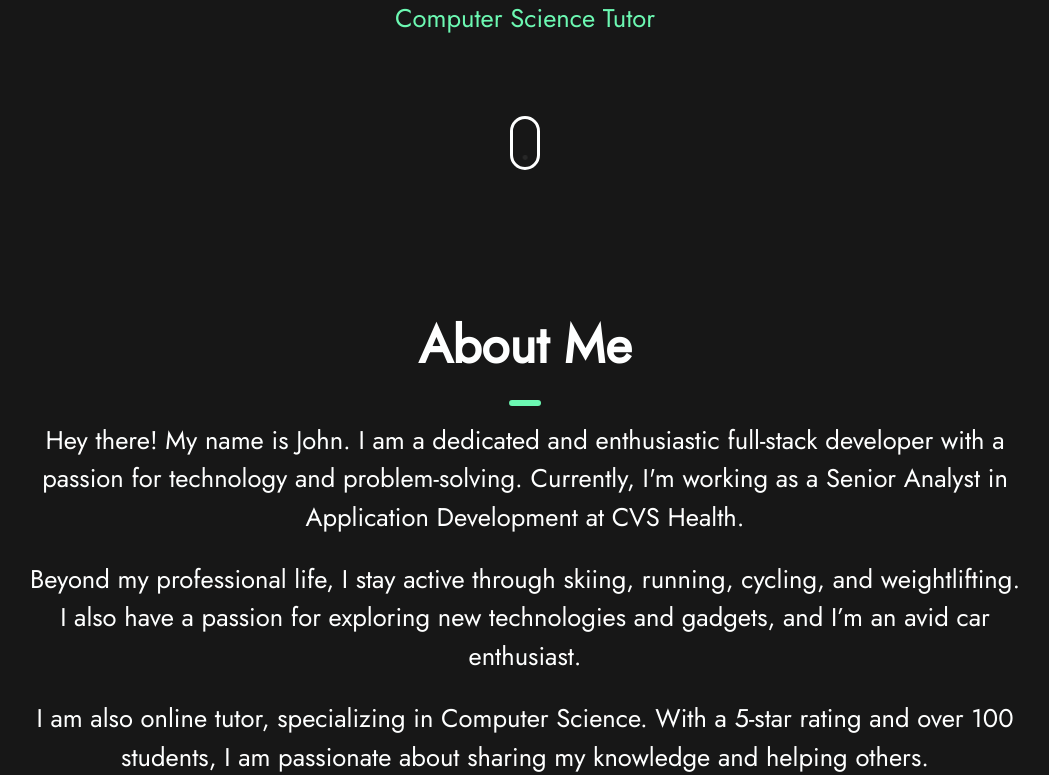
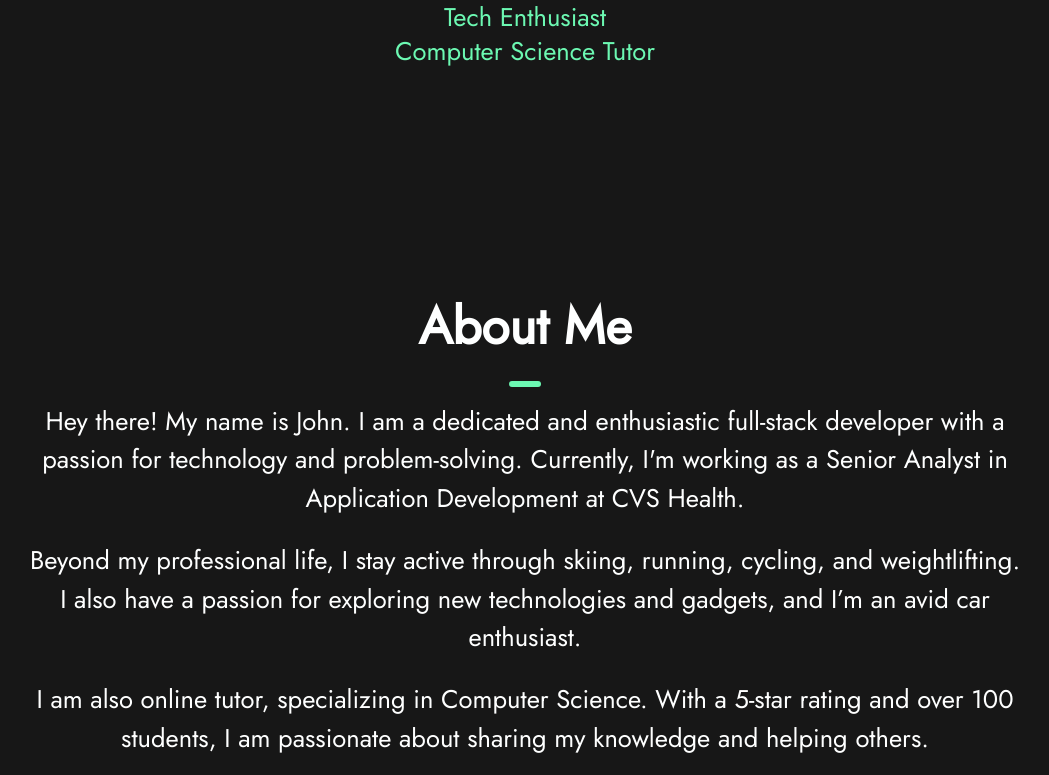
Before and after one commit to johnccarroll/portfolio, a React (Create React App) app: page / in a window 1280 px wide. Shown: the part 665-1440 px from the top of the page, without its empty margins (115-1164 px from the left). Built offline with nearby package versions, Linux system fonts and the light colour scheme.

Commit message:
resume update and styling fixes

```diff
--- a/public/index.html
+++ b/public/index.html
@@ -15,13 +15,13 @@
       name="description"
       content="John's Developer Portfolio created with React"
     />
-    <link rel="apple-touch-icon" href="%PUBLIC_URL%/logo-white.svg" />
+    <link rel="apple-touch-icon" href="%PUBLIC_URL%/images/logo.png" />
     <link rel="manifest" href="%PUBLIC_URL%/manifest.json" />
 
     <!-- Open Graph meta tags -->
     <meta property="og:title" content="John Carroll | Portfolio" />
     <meta property="og:description" content="John's Developer Portfolio created with React" />
-    <meta property="og:image" content="%PUBLIC_URL%/images/john.jpeg" />
+    <meta property="og:image" content="%PUBLIC_URL%/images/logo.png" />
     <meta property="og:url" content="https://yourwebsite.com" />
     <meta property="og:type" content="website" />
 
@@ -29,12 +29,11 @@
     <meta name="twitter:card" content="summary_large_image" />
     <meta name="twitter:title" content="John Carroll | Portfolio" />
     <meta name="twitter:description" content="John's Developer Portfolio created with React" />
-    <meta name="twitter:image" content="%PUBLIC_URL%/images/john.jpeg" />
+    <meta name="twitter:image" content="%PUBLIC_URL%/images/logo.png" />
 
     <!-- Additional meta tags for enhanced compatibility -->
     <meta property="og:site_name" content="John Carroll | Portfolio" />
-    <meta name="twitter:site" content="@yourtwitterhandle" />
-    <meta name="twitter:creator" content="@yourtwitterhandle" />
+
 
     <title>John Carroll | Portfolio</title>
   </head>
--- a/src/components/sections/Experience.js
+++ b/src/components/sections/Experience.js
@@ -38,7 +38,7 @@ const StyledCarouselCard = styled("div")(({ theme }) => ({
   [theme.breakpoints.down("sm")]: {
     padding: "1.25rem 1.25rem",
   },
-  maxWidth: "75%",
+  maxWidth: "84%",
   border: `0.25rem solid ${theme.palette.backgroundSecondary.main}50`,
 }));
 const StyledCarouselTitle = styled(Typography)(({ theme }) => ({
--- a/src/components/sections/Hero.js
+++ b/src/components/sections/Hero.js
@@ -146,13 +146,6 @@ const Hero = ({img}) => {
                     </StyledHeroText>
                 </StyledHeroGrid>
             </StyledHeroContainer>
-            {isMobile ? (<></>) : (<div
-                    style={{
-                        marginTop: "2rem", animation: "fadeInUp", animationDuration: "1s",
-                    }}
-                >
-                    <ScrollerIcon/>
-                </div>)}
         </StyledHeroRoot>);
 };
 
--- a/src/components/sections/Styles.js
+++ b/src/components/sections/Styles.js
@@ -13,7 +13,7 @@ export const StyledDivider = styled("div")(({ theme }) => ({
 }));
 
 export const StyledGenericRoot = styled("section")(({ theme }) => ({
-  minHeight: "80vh",
+  minHeight: "100vh",
   justifyContent: "center",
   display: "flex",
   flexWrap: "wrap",
```
Also changed, not shown: public/images/logo.png (added), 1 other file (tests, documents, lock files or other folders).
